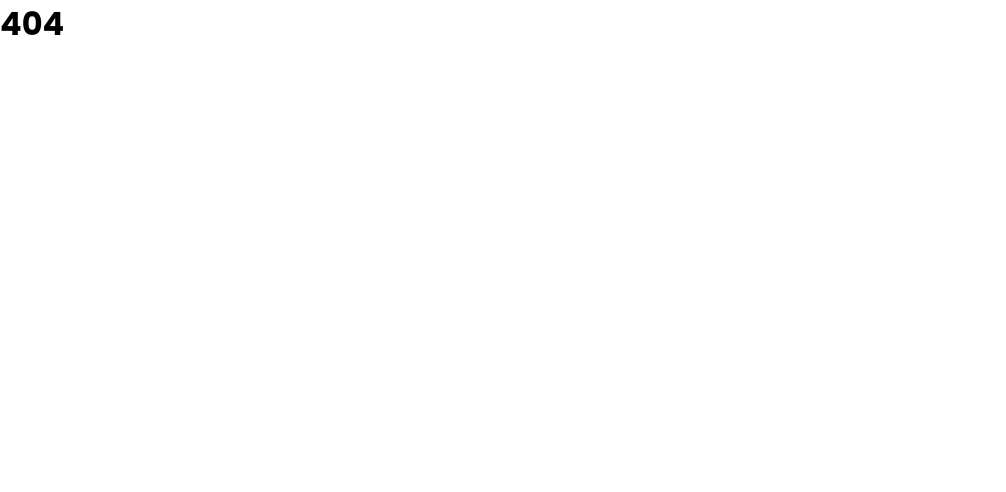
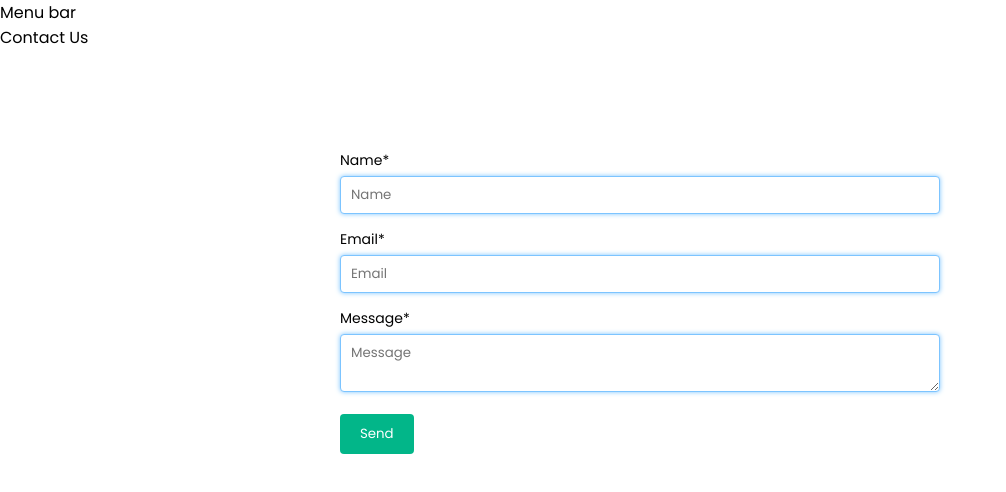
Before and after one commit to akasrai/e-commerce-dashboard, a React (Vite) app: page /contact in a window 1280 px wide. Shown: the top 492 px of the page, without its empty margins (0-1006 px from the left). Built offline with nearby package versions, Linux system fonts and the light colour scheme.

Commit message:
add product detail page

```diff
--- a/src/Routes.jsx
+++ b/src/Routes.jsx
@@ -2,11 +2,13 @@ import { Routes, Route } from 'react-router';
 
 import Home from './pages/Home';
 import About from './pages/About';
+import Contact from './pages/Contact';
 import Products from './pages/Products';
 import AddProduct from './pages/AddProduct';
 import PageNotFound from './pages/PageNotFound';
 import ProductDetail from './pages/ProductDetail';
 import DashboardLayout from './layouts/DashboardLayout';
+import WebsiteLayout from './layouts/WebsiteLayout';
 
 const AppRoutes = () => {
     return (
@@ -19,7 +21,10 @@ const AppRoutes = () => {
                 <Route path="/products/:productID" element={<ProductDetail />} />
             </Route>
 
-            <Route path="/about" element={<About />} />
+            <Route element={<WebsiteLayout />}>
+                <Route path="/contact" element={<Contact />} />
+                <Route path="/about" element={<About />} />
+            </Route>
 
             <Route path="*" element={<PageNotFound />} />
         </Routes>
--- a/src/api/productApi.js
+++ b/src/api/productApi.js
@@ -1,12 +1,11 @@
 import axios from "axios";
 
-export const fetchProducts = async () => {
+export const fetchProducts = async (searchQ) => {
   const response = await axios({
     method: "get",
     url: "https://dummyjson.com/products?sortBy=title&order=asc",
   });
 
-  console.log(response.data);
   return response.data;
 };
 
@@ -22,3 +21,12 @@ export const addProduct = async (product) => {
 
   return response.data;
 };
+
+export const fetchProductById = async (productId) => {
+  const response = await axios({
+    method: "get",
+    url: `https://dummyjson.com/products/${productId}`,
+  });
+
+  return response.data;
+}
--- a/src/index.css
+++ b/src/index.css
@@ -142,7 +142,9 @@ button:hover {
 
 input[type="text"],
 input[type="number"],
-select {
+input[type="email"],
+select,
+textarea {
   padding: 8px 10px;
   border: 1px solid #ddd;
   border-radius: 4px;
@@ -151,6 +153,8 @@ select {
 
 input[type="text"],
 input[type="number"],
+input[type="email"],
+textarea,
 select:focus {
   outline: none;
   border: 1px solid #7cc4ff;
@@ -189,3 +193,19 @@ input[type="submit"] {
   margin: 0 auto;
   margin-top: 50px;
 }
+
+.contact-form {
+  width: 600px;
+  margin: 0 auto;
+  margin-top: 50px;
+  padding: 50px;
+}
+
+.bg-dark {
+  background-color: #1e1e1e;
+  color: #fff;
+}
+
+.cursor-pointer {
+  cursor: pointer;
+}
--- /dev/null
+++ b/src/layouts/WebsiteLayout.jsx
@@ -0,0 +1,14 @@
+import { Outlet } from "react-router";
+
+const WebsiteLayout = () => {
+    return (
+        <div className="flex-col">
+            Menu bar
+            <div className="">
+                <Outlet />
+            </div>
+        </div>
+    )
+}
+
+export default WebsiteLayout
--- /dev/null
+++ b/src/pages/Contact.jsx
@@ -0,0 +1,41 @@
+import { useRef } from "react";
+
+
+const Contact = () => {
+    const contentRef = useRef(null);
+
+
+    const handleForm = () => {
+        contentRef.current.className = "bg-dark contact-form";
+
+        console.log(contentRef.current.className);
+    }
+
+    return (
+        <div>
+            Contact Us
+
+            <div ref={contentRef} className="contact-form" >
+
+                <div className="form-control">
+                    <label>Name*</label>
+
+                    <input name="name" type="text" placeholder="Name" />
+                </div>
+                <div className="form-control">
+                    <label>Email*</label>
+                    <input type="email" placeholder="Email" />
+                </div>
+                <div className="form-control">
+                    <label>Message*</label>
+                    <textarea placeholder="Message"></textarea>
+                </div>
+
+                <button onClick={handleForm} type="submit">Send</button>
+
+            </div>
+        </div>
+    )
+}
+
+export default Contact
--- a/src/pages/ProductDetail.jsx
+++ b/src/pages/ProductDetail.jsx
@@ -1,11 +1,43 @@
-import Sidebar from "../components/Sidebar"
+import { useParams } from "react-router";
+import { useState, useEffect } from "react";
+
+import { fetchProductById } from "../api/productApi";
 
 const ProductDetail = () => {
+    const { productID } = useParams();
+
+    const [product, setProduct] = useState({});
+
+    const fetchProductDetails = async () => {
+        const productDetails = await fetchProductById(productID);
+
+        setProduct(productDetails);
+    }
+
+    useEffect(() => {
+        fetchProductDetails()
+    }, [productID]);
+
     return (
-        <div className="flex">
-            <h1>ProductDetail</h1>
+        <div className="flex-col">
+            <h1>Product: {productID}</h1>
+
+            <pre>{JSON.stringify(product, null, 2)}</pre>
         </div>
     )
 }
 
 export default ProductDetail
+
+
+/**
+ * Search - search bar (Input)
+ * Filter by category - dropdown
+ * Add sorting to products page
+ * Design product detail page
+ * Add delete and edit button on top of product detail page
+ * Add delete functionality
+ * Add edit functionality - can open a modal with form to edit product
+ * Bonus: add pagination to products page
+ *
+ */
--- a/src/pages/Products.jsx
+++ b/src/pages/Products.jsx
@@ -36,6 +36,10 @@ const Products = () => {
         navigate('/products/add-product');
     }
 
+    const handleViewProduct = (productId) => {
+        navigate(`/products/${productId}`);
+    }
+
     return (
         <div className="">
             <div className="flex ">
@@ -53,7 +57,7 @@ const Products = () => {
                             </tr>
                         )
                         : (data.products?.map((product) => (
-                            <tr key={product.id}>
+                            <tr key={product.id} onClick={() => handleViewProduct(product.id)} className="cursor-pointer">
                                 <td>{utcToLocal(product.meta.createdAt)}</td>
                                 <td>{product.title}</td>
                                 <td>
```
